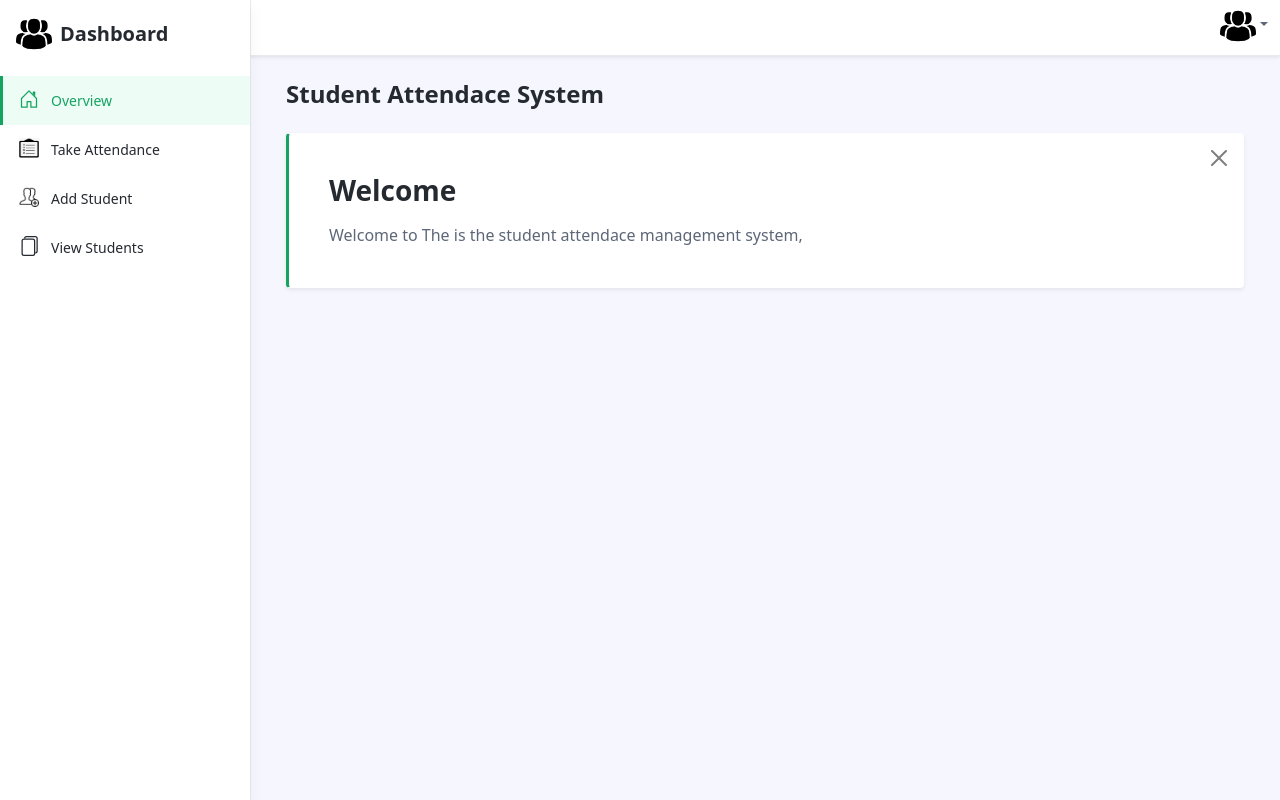
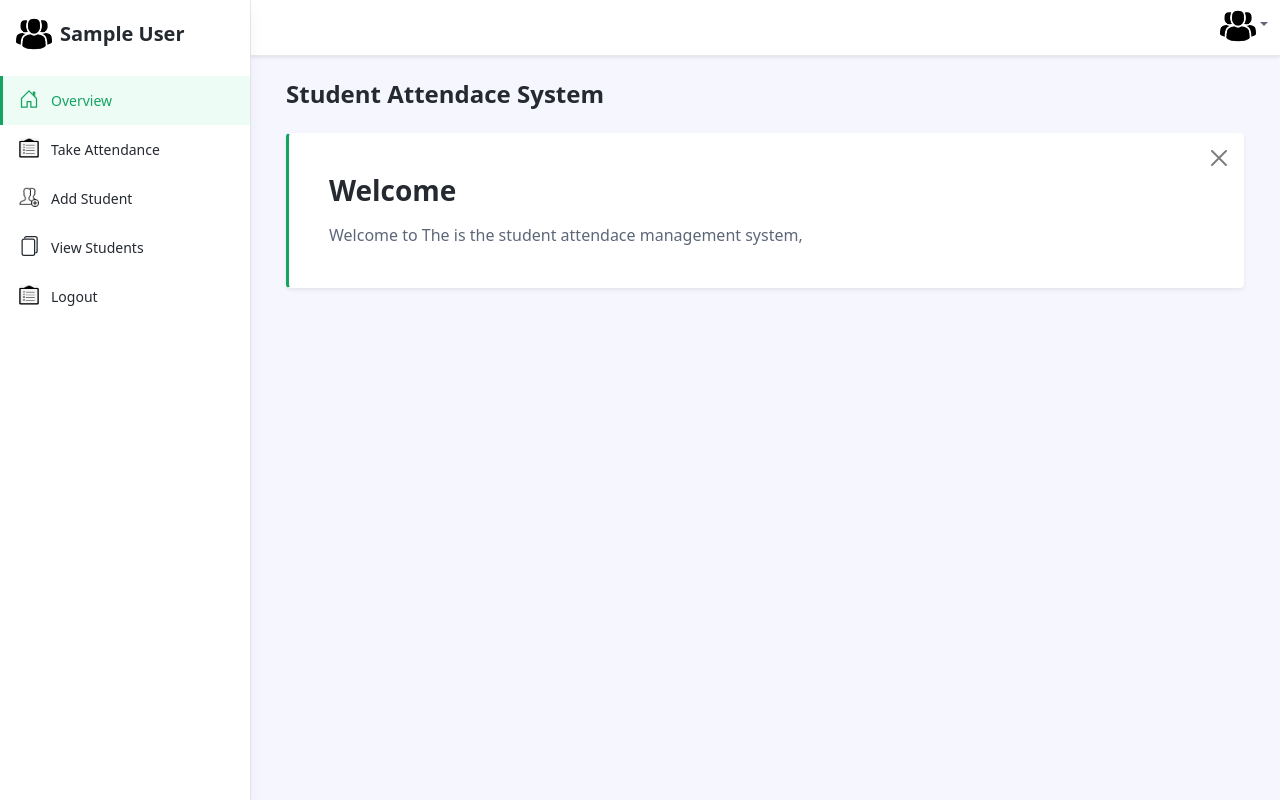
Before and after one commit to sibinsunny404/Attendance_Management, a PHP site: page /admin_dash.php in a window 1280 px wide. Run offline with PHP 8.4, Linux system fonts and the light colour scheme; the visitor is signed in with stand-in values (Sample User, id 1); some libraries are stand-ins or nearby versions.

Commit message:
21/08/22

```diff
--- a/Attendance/admin_dash.php
+++ b/Attendance/admin_dash.php
@@ -1,4 +1,6 @@
-
+<?php
+session_start();
+?>
 <!DOCTYPE html>
 <html lang="en">
 <head>
@@ -141,7 +143,17 @@
 								<li><a class="dropdown-item" href="account.html">Account</a></li>
 								<li><a class="dropdown-item" href="settings.html">Settings</a></li>
 								<li><hr class="dropdown-divider"></li>
-								<li><a class="dropdown-item" href="logout.php?logout">Log Out</a></li>
+								<li>
+								<?php
+									session_start();
+									if(isset($_SESSION['user'])){
+										echo '<a href="logout.php?logout">Logout</a>';
+									}
+									else{
+										header("location:index.php");
+									}
+								?>
+								</li>
 							</ul>
 			            </div><!--//app-user-dropdown-->
 		            </div><!--//app-utilities-->
@@ -154,7 +166,7 @@
 	        <div class="sidepanel-inner d-flex flex-column">
 		        <a href="#" id="sidepanel-close" class="sidepanel-close d-xl-none">&times;</a>
 		        <div class="app-branding">
-		            <a class="app-logo" href="404.html"><img class="logo-icon me-2" src="assets/images/users/user-1.png" alt="logo"><span class="logo-text">Dashboard</span></a>
+		            <a class="app-logo" href="404.html"><img class="logo-icon me-2" src="assets/images/users/user-1.png" alt="logo"><span class="logo-text"><?php echo $_SESSION['user'];?></span></a>
 
 		        </div><!--//app-branding-->
 
@@ -206,6 +218,19 @@
 		                         <span class="nav-link-text">View Students</span>
 					        </a><!--//nav-link-->
 					    </li><!--//nav-item-->
+
+						<li class="nav-item">
+					        <!--//Bootstrap Icons: https://icons.getbootstrap.com/ -->
+					        <li class="nav-item">
+					        <!--//Bootstrap Icons: https://icons.getbootstrap.com/ -->
+					        <a class="nav-link" href="logout.php?logout">
+						        <span class="nav-icon">
+									<img style="height: 20px;width:20px;" src="assets/images/extra/att.png" alt="">
+						         </span>
+		                         <span class="nav-link-text">Logout</span>
+					        </a><!--//nav-link-->
+					    </li>
+					    </li>
 
 					    <li class="nav-item">
 					        <!--//Bootstrap Icons: https://icons.getbootstrap.com/ -->
--- a/Attendance/login_process.php
+++ b/Attendance/login_process.php
@@ -8,7 +8,7 @@ if(isset($_POST['login'])){
      else{
         $query="select * from admin where admin_uname='".$_POST['uname']."' and passwd='".$_POST['pass']."'";
         $result=mysqli_query($connect,$query);
-        if(mysqli_fetch_array($result)){
+        if(mysqli_fetch_assoc($result)){
             $_SESSION['user']=$_POST['uname'];
             header("location:admin_dash.php");
         }
```
Also changed, not shown: Attendance/logout.php (added, +7 -0 lines).
